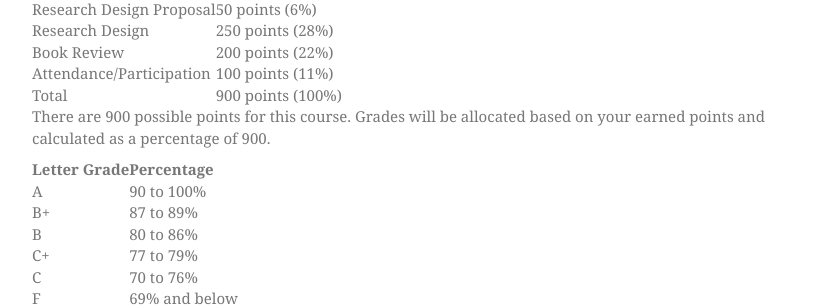
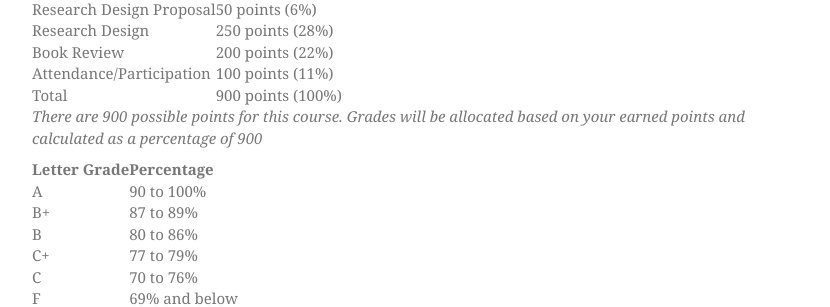
Before and after one commit to mnowlin/evss-puba602, a Jekyll site: the page built from syllabus.md, in a window 1280 px wide and 900 px high, scrolled down 1641 px. Shown: the part 154-461 px from the top of the window, without its empty margins (223-1053 px from the left). Built offline with Jekyll 4.4.1, drawn with Linux system fonts in a browser that asks for light colours; nearby versions of some CDN libraries; some web fonts are replaced.

```diff
--- a/syllabus.md
+++ b/syllabus.md
@@ -129,8 +129,8 @@ discussion papers, being a discussion leader, a research design, a book review,
 |  Total                     | 900 points (100%) |
 
 
-There are 900 possible points for this course. Grades will be allocated
-based on your earned points and calculated as a percentage of 900.
+_There are 900 possible points for this course. Grades will be allocated
+based on your earned points and calculated as a percentage of 900_
 
   Letter Grade | Percentage
   --- | ---
```
